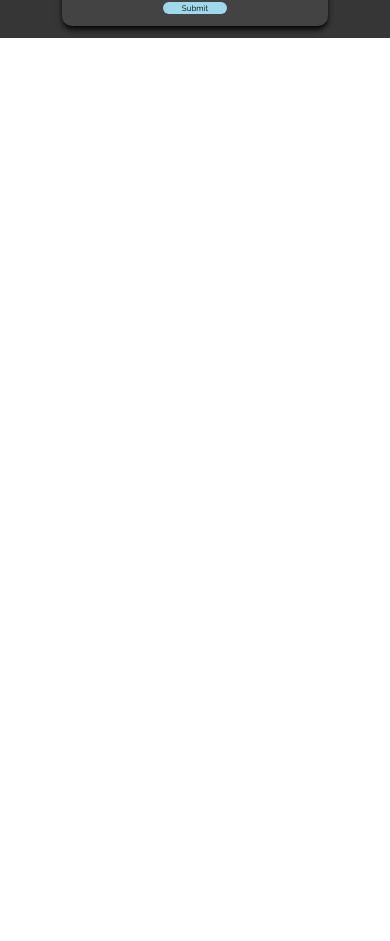
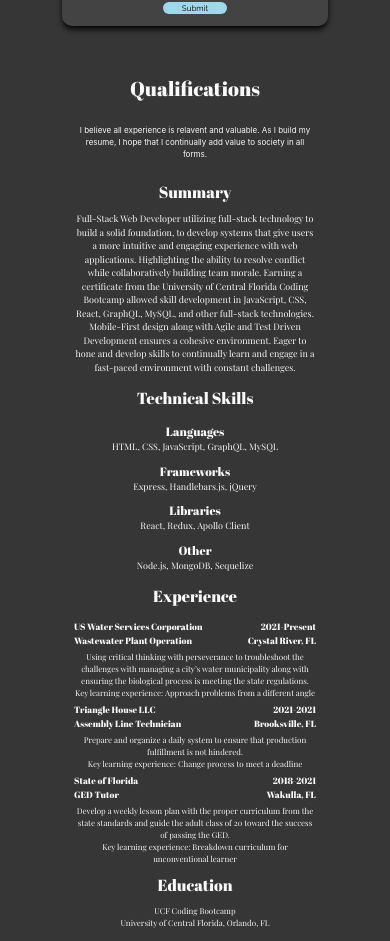
Before and after one commit to JessieHinojosa/personal-portfolio, a React (Create React App) app in the folder client/: page / in a window 390 px wide. Shown: the part 3759-4700 px from the top of the page. Before the commit the page ends 3797 px from the top, so only its background shows below. Built offline with nearby package versions, Linux system fonts and the light colour scheme.

Commit message:
finish mobile mvp without form functionality

```diff
--- a/client/src/App.js
+++ b/client/src/App.js
@@ -2,6 +2,7 @@ import About from "./pages/About";
 import Connect from "./pages/Connect";
 import Landing from "./pages/Landing";
 import Portfolio from "./pages/Portfolio";
+import Resume from "./pages/Resume";
 
 
 function App() {
@@ -14,6 +15,7 @@ function App() {
         <About />
         <Portfolio />
         <Connect />
+        <Resume />
     </div>
   );
 }
--- /dev/null
+++ b/client/src/pages/Resume.js
@@ -0,0 +1,119 @@
+import React from 'react'
+
+const Resume = () => {
+    return (
+        <section className='pt-12 w-mobile-paragraph-w mx-auto' id='resume'>
+            <div>
+                <h2 className='text-center font-primary text-pg-heading'>Qualifications</h2>
+                <p className='
+                text-secondary text-mobile-paragraph text-center
+                my-mobile-margin-from-pg-heading
+                '>
+                    I believe all experience is relavent and valuable.
+                    As I build my resume, I hope that I continually add
+                    value to society in all forms.
+                </p>
+            </div>
+            <div className='text-center'>
+                <h3 className='font-primary mobile-lg-button my-2'>
+                    Summary
+                </h3>
+                <p className='font-secondary text-mobile-button'>
+                   Full-Stack Web Developer utilizing full-stack technology to build a
+                   solid foundation, to develop systems that give users a more intuitive
+                   and engaging experience with web applications. Highlighting the ability
+                   to resolve conflict while collaboratively building team morale. Earning
+                   a certificate from the University of Central Florida Coding Bootcamp
+                   allowed skill development in JavaScript, CSS, React, GraphQL, MySQL, and
+                   other full-stack technologies. Mobile-First design along with Agile and
+                   Test Driven Development ensures a cohesive environment. Eager to hone
+                   and develop skills to continually learn and engage in a fast-paced
+                   environment with constant challenges.
+                </p>
+            </div>
+            <div className='text-center'>
+                <h3 className='font-primary mobile-lg-button my-3'>
+                  Technical Skills
+                </h3>
+
+                <h4 className='font-primary text-nav-menu-subheading'>Languages</h4>
+                <p className='text-mobile-button font-secondary mb-2'>HTML, CSS, JavaScript, GraphQL, MySQL</p>
+
+                <h4 className='font-primary text-nav-menu-subheading'>Frameworks</h4>
+                <p className='text-mobile-button font-secondary mb-2'>Express, Handlebars.js, jQuery</p>
+
+                <h4 className='font-primary text-nav-menu-subheading'>Libraries</h4>
+                <p className='text-mobile-button font-secondary mb-2'>React, Redux, Apollo Client</p>
+
+                <h4 className='font-primary text-nav-menu-subheading'>Other</h4>
+                <p className='text-mobile-button font-secondary'>Node.js, MongoDB, Sequelize</p>
+            </div>
+            <div className=''>
+                <h3 className='font-primary mobile-lg-button my-3 text-center'>
+                  Experience
+                </h3>
+                <div className='flex justify-between'>
+                  <h4 className='text-mobile-button font-primary'>US Water Services Corporation</h4>
+                  <h4 className='text-mobile-button font-primary'>2021-Present</h4>
+                </div>
+                <div className='flex justify-between'>
+                  <h4 className='text-mobile-button font-primary'>Wastewater Plant Operation</h4>
+                  <h4 className='text-mobile-button font-primary'>Crystal River, FL</h4>
+                </div>
+                <div className='text-mobile-paragraph font-secondary text-center my-1'>
+                    <p>
+                    Using critical thinking with perseverance to troubleshoot the challenges with managing a
+                    city’s water municipality along with ensuring the biological process is meeting the state
+                    regulations.
+                    </p>
+                    <p className=''>
+                    Key learning experience:  Approach problems from a different angle
+                    </p>
+                </div>
+                <div className='flex justify-between'>
+                  <h4 className='text-mobile-button font-primary'>Triangle House LLC</h4>
+                  <h4 className='text-mobile-button font-primary'>2021-2021</h4>
+                </div>
+                <div className='flex justify-between'>
+                  <h4 className='text-mobile-button font-primary'>Assembly Line Technician </h4>
+                  <h4 className='text-mobile-button font-primary'>Brooksville, FL</h4>
+                </div>
+                <div className='text-mobile-paragraph font-secondary text-center my-1'>
+                    <p>
+                    Prepare and organize a daily system to ensure that production fulfillment is not hindered.
+                    </p>
+                    <p className=''>
+                    Key learning experience: Change process to meet a deadline
+                    </p>
+                </div>
+                <div className='flex justify-between'>
+                  <h4 className='text-mobile-button font-primary'>State of Florida</h4>
+                  <h4 className='text-mobile-button font-primary'>2018-2021</h4>
+                </div>
+                <div className='flex justify-between'>
+                  <h4 className='text-mobile-button font-primary'>GED Tutor </h4>
+                  <h4 className='text-mobile-button font-primary'>Wakulla, FL</h4>
+                </div>
+                <div className='text-mobile-paragraph font-secondary text-center my-1'>
+                    <p>
+                        Develop a weekly lesson plan with the proper curriculum from the state standards
+                        and guide the adult class of 20 toward the success of passing the GED.
+
+                    </p>
+                    <p className=''>
+                        Key learning experience: Breakdown curriculum for unconventional learner
+                    </p>
+                </div>
+                <div>
+                <h3 className='font-primary mobile-lg-button my-2 text-center'>
+                    Education
+                </h3>
+                <p className='text-mobile-paragraph font-secondary text-center'>UCF Coding Bootcamp</p>
+                <p className='text-mobile-paragraph font-secondary text-center'>University of Central Florida, Orlando, FL</p>
+                </div>
+            </div>
+        </section>
+    )
+}
+
+export default Resume
```
